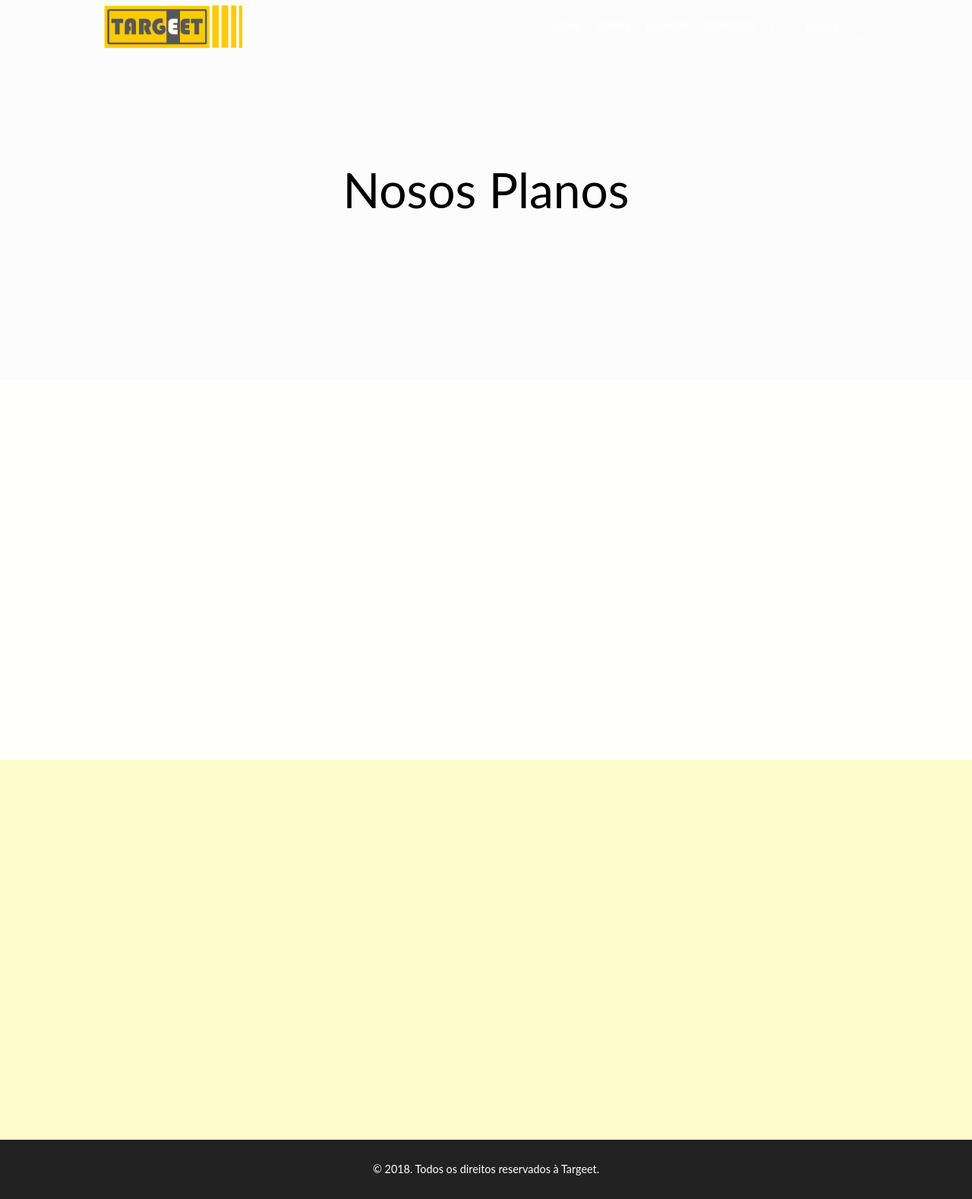
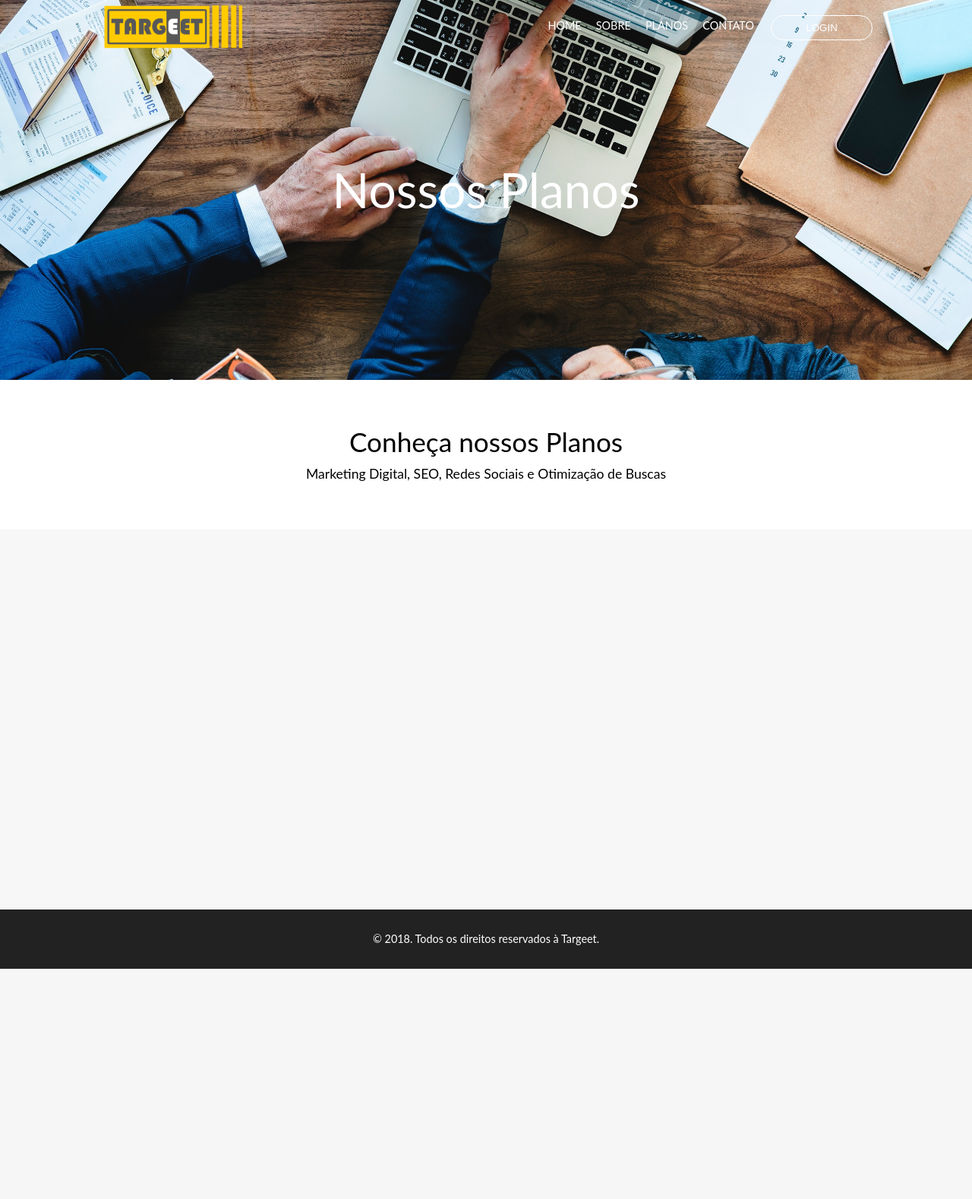
Before and after one commit to gabsgasps/Etec-TCM-Mod2, a PHP site: page /planos.php in a window 1280 px wide. Shown: the whole page at 76% size. After the commit the page ends 1275 px from the top, so only its background shows below. Run offline with PHP 8.4, Linux system fonts and the light colour scheme; some libraries are stand-ins or nearby versions.

Commit message:
Implementando o sobre, a área do usuário e a área de planos

```diff
--- a/areaUsuario.php
+++ b/areaUsuario.php
@@ -3,7 +3,9 @@
 		<div class="wrap">
 			<div class="card">
 				<div class="card-thumb">
-					<label for="envia" class="enviarFoto">Alterar Foto</label>
+					<label for="envia" class="enviarFoto">Alterar Foto
+						<i class="fas fa-camera icon-camera"></i>
+					</label>
 					<input id="envia"
 					type="file" >
 						<img src="img/GGR.jpg" alt="">
--- a/css/areaUsuario.scss
+++ b/css/areaUsuario.scss
@@ -103,14 +103,14 @@
 
 
 .enviarFoto{
-	color: white;
+	color: transparent;
 	font-size: 1.2rem;
 	text-align: center;
 	position: absolute;
 	margin: 75% auto auto!important;
 	width: 300px!important;
 	height: 75px!important;
-	background: rgba(0,0,0,0.1);
+	background: transparent;
 	border-radius: 0 0 66px 66px;
 	cursor: pointer;
 	line-height: 4;
@@ -119,7 +119,15 @@
 }
 .enviarFoto:hover{
 	background: rgba(0,0,0,0.3);
-
+	color: white;
+}
+.icon-camera{
+	visibility: hidden;
+	color: floralwhite;
+	margin-left: .5rem;
+}
+.enviarFoto:hover > i{
+	visibility: visible;
 }
 input[type='file'] {
   display: none
--- a/css/main.css
+++ b/css/main.css
@@ -578,33 +578,48 @@ footer {
         font-size: 1.8rem;
         font-weight: bold;
         text-align: center;
-        margin-bottom: .9rem; }
+        margin-bottom: 2.8rem; }
       .main-sobre .wrap article p {
         text-align: center;
         font-size: 1rem;
-        line-height: 1.2rem; }
+        line-height: 1.2rem;
+        margin-bottom: 4rem; }
 
-.ferramentas {
+.introduceSobre {
   width: 100%;
-  min-height: 500px;
+  min-height: 450px;
   display: flex;
   justify-content: center;
   align-items: center; }
-  .ferramentas .wrap {
+  .introduceSobre .wrap {
     width: 80%;
     height: auto;
     margin: 0 auto; }
+    .introduceSobre .wrap h2 {
+      text-align: center;
+      font-size: 2.4rem;
+      margin-bottom: 5rem;
+      font-weight: 700; }
+    .introduceSobre .wrap p {
+      font-size: 1.1rem;
+      padding: 0 4rem;
+      line-height: 1.25rem;
+      text-align: justify; }
 
 .equipe {
   width: 100%;
-  min-height: 500px;
-  background-color: #fffccc; }
+  min-height: 500px; }
 
 /*Planos CSS*/
 .planos-header {
   width: 100%;
   height: 500px;
-  background-color: #fcfcfc;
+  background-image: url(../img/sobre.jpg);
+  background-position: center bottom;
+  background-size: cover;
+  background-attachment: fixed;
+  display: flex;
+  justify-content: center;
   display: flex;
   justify-content: center;
   align-items: center; }
@@ -618,17 +633,32 @@ footer {
     .planos-header .wrap h1 {
       text-align: center;
       font-size: 4rem;
-      line-height: 4rem; }
+      line-height: 4rem;
+      color: white; }
 
 .destaque-planos {
   width: 100%;
-  height: 500px;
-  background-color: #fffffc; }
+  height: auto;
+  display: flex;
+  justify-content: center;
+  align-items: center;
+  padding: 4rem 0; }
+  .destaque-planos .wrap {
+    width: 80%;
+    height: auto; }
+    .destaque-planos .wrap h2 {
+      font-size: 2.2rem;
+      text-align: center;
+      margin-bottom: .9rem; }
+    .destaque-planos .wrap h4 {
+      text-align: center;
+      font-size: 1.1rem;
+      line-height: 1.2rem; }
 
 .area-Planos {
   width: 100%;
   height: 500px;
-  background-color: #fffccc; }
+  background: #f7f7f7; }
 
 .area-Login {
   width: 100%;
@@ -923,21 +953,30 @@ footer {
       background-color: #e4fde1; }
 
 .enviarFoto {
-  color: white;
+  color: transparent;
   font-size: 1.2rem;
   text-align: center;
   position: absolute;
   margin: 75% auto auto !important;
   width: 300px !important;
   height: 75px !important;
-  background: rgba(0, 0, 0, 0.1);
+  background: transparent;
   border-radius: 0 0 66px 66px;
   cursor: pointer;
   line-height: 4;
   transition: all .4s; }
 
 .enviarFoto:hover {
-  background: rgba(0, 0, 0, 0.3); }
+  background: rgba(0, 0, 0, 0.3);
+  color: white; }
+
+.icon-camera {
+  visibility: hidden;
+  color: floralwhite;
+  margin-left: .5rem; }
+
+.enviarFoto:hover > i {
+  visibility: visible; }
 
 input[type='file'] {
   display: none; }
--- a/css/planos.scss
+++ b/css/planos.scss
@@ -1,7 +1,12 @@
 .planos-header{
 	width: 100%;
 	height: 500px;
-	background-color: #fcfcfc;
+	background-image: url(../img/sobre.jpg);
+	background-position: center bottom;
+	background-size: cover;
+	background-attachment: fixed;
+	display: flex;
+	justify-content: center;
 	display: flex;
     justify-content: center;
     align-items: center;
@@ -18,18 +23,38 @@
 			text-align: center;
 			font-size: 4rem;
 			line-height: 4rem;
+			color: white;
 		}
 	}
 }
 
 .destaque-planos{
 	width: 100%;
-	height: 500px;
-	background-color: #fffffc;
+	height: auto;
+	display: flex;
+    justify-content: center;
+    align-items: center;
+    padding: 4rem 0;
+	.wrap{
+		width: 80%;
+		height: auto;
+
+		h2{
+			font-size: 2.2rem;
+			text-align: center;
+			margin-bottom: .9rem;
+		}
+
+		h4{
+			text-align: center;
+			font-size: 1.1rem;
+			line-height: 1.2rem;
+		}
+	}
 }
 
 .area-Planos{
 	width: 100%;
 	height: 500px;
-	background-color: #fffccc;
+	background: rgb(247, 247, 247);
 }
--- a/css/sobre.scss
+++ b/css/sobre.scss
@@ -57,21 +57,22 @@
 				font-size: 1.8rem;
 				font-weight: bold;
 				text-align: center;
-				margin-bottom: .9rem;
+				margin-bottom: 2.8rem;
 			}
 
 			p{
 				text-align: center;
 				font-size: 1rem;
 				line-height: 1.2rem;
+				margin-bottom: 4rem;
 			}
 		}
 	}
 }
 
-.ferramentas{
+.introduceSobre{
 	width: 100%;
-	min-height: 500px;
+	min-height: 450px;
 	display: flex;
 	justify-content: center;
 	align-items: center;
@@ -80,10 +81,23 @@
 		width: 80%;
 		height: auto;
 		margin: 0 auto;
+
+		h2{
+			text-align: center;
+			font-size: 2.4rem;
+			margin-bottom: 5rem;
+			font-weight: 700;
+		}
+
+		p{
+			font-size: 1.1rem;
+			padding: 0 4rem;
+			line-height: 1.25rem;
+			text-align: justify;
+		}
 	}
 }
 .equipe{
 	width: 100%;
 	min-height: 500px;
-	background-color: #fffccc;
 }
--- a/planos.php
+++ b/planos.php
@@ -2,11 +2,14 @@
 
 	<section class="planos-header">
 		<div class="wrap">
-			<h1>Nosos Planos</h1>
+			<h1>Nossos Planos</h1>
 		</div>
 	</section>
 	<section class="destaque-planos">
-		<div class="wrap"></div>
+		<div class="wrap">
+			<h2 class="">Conheça nossos Planos</h2>
+			<h4 class="">Marketing Digital, SEO, Redes Sociais e Otimização de Buscas</h4>
+		</div>
 	</section>
 	<section class="area-Planos">
 		<div class="wrap"></div>
```
Also changed, not shown: sobre.php (+9 -7 lines), img/sobre.jpg (added), 1 other file.
